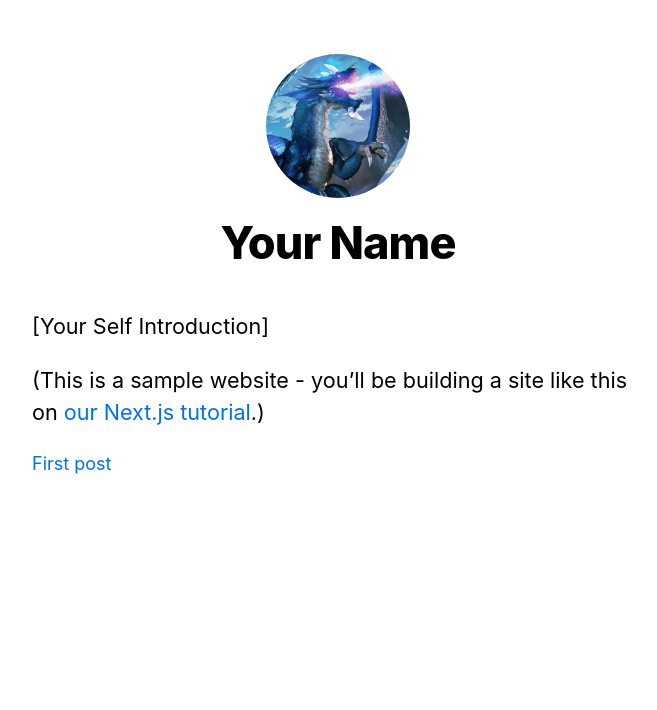
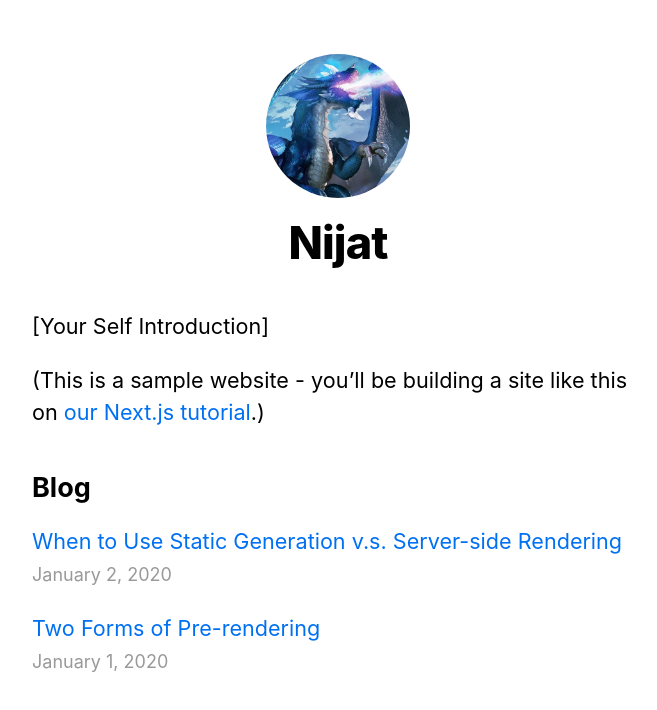
Before and after one commit to nijatismayilzada/ganira-net, a Next.js app: page / in a window 1280 px wide. Shown: the top 710 px of the page, without its empty margins (302-959 px from the left). Built offline with nearby package versions, Linux system fonts and the light colour scheme.

Commit message:
NEXT.js tutorial changes

```diff
--- /dev/null
+++ b/components/date.js
@@ -0,0 +1,6 @@
+import { parseISO, format } from 'date-fns'
+
+export default function Date({ dateString }) {
+    const date = parseISO(dateString)
+    return <time dateTime={dateString}>{format(date, 'LLLL d, yyyy')}</time>
+}
--- a/components/layout.js
+++ b/components/layout.js
@@ -3,7 +3,7 @@
 import utilStyles from '../styles/utils.module.css'
 import Link from 'next/link'
 
-const name = 'Your Name'
+const name = 'Nijat'
 export const siteTitle = 'Next.js Sample Website'
 
 export default function Layout({children, home}) {
--- /dev/null
+++ b/lib/posts.js
@@ -0,0 +1,85 @@
+import fs from 'fs'
+import path from 'path'
+import matter from 'gray-matter'
+import remark from 'remark'
+import html from 'remark-html'
+
+const postsDirectory = path.join(process.cwd(), 'posts')
+
+export function getSortedPostsData() {
+    // Get file names under /posts
+    const fileNames = fs.readdirSync(postsDirectory)
+    const allPostsData = fileNames.map(fileName => {
+        // Remove ".md" from file name to get id
+        const id = fileName.replace(/\.md$/, '')
+
+        // Read markdown file as string
+        const fullPath = path.join(postsDirectory, fileName)
+        const fileContents = fs.readFileSync(fullPath, 'utf8')
+
+        // Use gray-matter to parse the post metadata section
+        const matterResult = matter(fileContents)
+
+        // Combine the data with the id
+        return {
+            id,
+            ...matterResult.data
+        }
+    })
+    // Sort posts by date
+    return allPostsData.sort((a, b) => {
+        if (a.date < b.date) {
+            return 1
+        } else {
+            return -1
+        }
+    })
+}
+
+export function getAllPostIds() {
+    const fileNames = fs.readdirSync(postsDirectory)
+
+    // Returns an array that looks like this:
+    // [
+    //   {
+    //     params: {
+    //       id: 'ssg-ssr'
+    //     }
+    //   },
+    //   {
+    //     params: {
+    //       id: 'pre-rendering'
+    //     }
+    //   }
+    // ]
+    return fileNames.map(fileName => {
+        return {
+            params: {
+                id: fileName.replace(/\.md$/, '')
+            }
+        }
+    })
+}
+
+
+
+export async function getPostData(id) {
+    const fullPath = path.join(postsDirectory, `${id}.md`)
+    const fileContents = fs.readFileSync(fullPath, 'utf8')
+
+    // Use gray-matter to parse the post metadata section
+    const matterResult = matter(fileContents)
+
+    // Use remark to convert markdown into HTML string
+    const processedContent = await remark()
+        .use(html)
+        .process(matterResult.content)
+    const contentHtml = processedContent.toString()
+
+    // Combine the data with the id and contentHtml
+    return {
+        id,
+        contentHtml,
+        ...matterResult.data
+    }
+}
--- a/pages/index.js
+++ b/pages/index.js
@@ -1,9 +1,11 @@
 import Head from 'next/head'
 import Layout, {siteTitle} from '../components/layout'
 import utilStyles from '../styles/utils.module.css'
-import Link from "next/link";
+import Link from 'next/link'
+import Date from '../components/date'
+import {getSortedPostsData} from "../lib/posts";
 
-export default function Home() {
+export default function Home({allPostsData}) {
     return (
         <Layout home>
             <Head>
@@ -17,7 +19,32 @@
                 </p>
             </section>
 
-            <Link href='posts/first-post'><a> First post </a></Link>
+
+            <section className={`${utilStyles.headingMd} ${utilStyles.padding1px}`}>
+                <h2 className={utilStyles.headingLg}>Blog</h2>
+                <ul className={utilStyles.list}>
+                    {allPostsData.map(({id, date, title}) => (
+                        <li className={utilStyles.listItem} key={id}>
+                            <Link href={`/posts/${id}`}>
+                                <a>{title}</a>
+                            </Link>
+                            <br/>
+                            <small className={utilStyles.lightText}>
+                                <Date dateString={date}/>
+                            </small>
+                        </li>
+                    ))}
+                </ul>
+            </section>
         </Layout>
     )
 }
+
+export async function getStaticProps() {
+    const allPostsData = getSortedPostsData()
+    return {
+        props: {
+            allPostsData
+        }
+    }
+}
--- /dev/null
+++ b/posts/pre-rendering.md
@@ -0,0 +1,11 @@
+---
+title: 'Two Forms of Pre-rendering'
+date: '2020-01-01'
+---
+
+Next.js has two forms of pre-rendering: **Static Generation** and **Server-side Rendering**. The difference is in **when** it generates the HTML for a page.
+
+- **Static Generation** is the pre-rendering method that generates the HTML at **build time**. The pre-rendered HTML is then _reused_ on each request.
+- **Server-side Rendering** is the pre-rendering method that generates the HTML on **each request**.
+
+Importantly, Next.js lets you **choose** which pre-rendering form to use for each page. You can create a "hybrid" Next.js app by using Static Generation for most pages and using Server-side Rendering for others.
--- /dev/null
+++ b/posts/ssg-ssr.md
@@ -0,0 +1,19 @@
+---
+title: 'When to Use Static Generation v.s. Server-side Rendering'
+date: '2020-01-02'
+---
+
+We recommend using **Static Generation** (with and without data) whenever possible because your page can be built once and served by CDN, which makes it much faster than having a server render the page on every request.
+
+You can use Static Generation for many types of pages, including:
+
+- Marketing pages
+- Blog posts
+- E-commerce product listings
+- Help and documentation
+
+You should ask yourself: "Can I pre-render this page **ahead** of a user's request?" If the answer is yes, then you should choose Static Generation.
+
+On the other hand, Static Generation is **not** a good idea if you cannot pre-render a page ahead of a user's request. Maybe your page shows frequently updated data, and the page content changes on every request.
+
+In that case, you can use **Server-Side Rendering**. It will be slower, but the pre-rendered page will always be up-to-date. Or you can skip pre-rendering and use client-side JavaScript to populate data.
```
Also changed, not shown: package.json (+6 -1 lines), pages/posts/[id].js (added, +38 -0 lines), pages/posts/first-post.js (deleted, +0 -14 lines), 1 other file (tests, documents, lock files or other folders).
